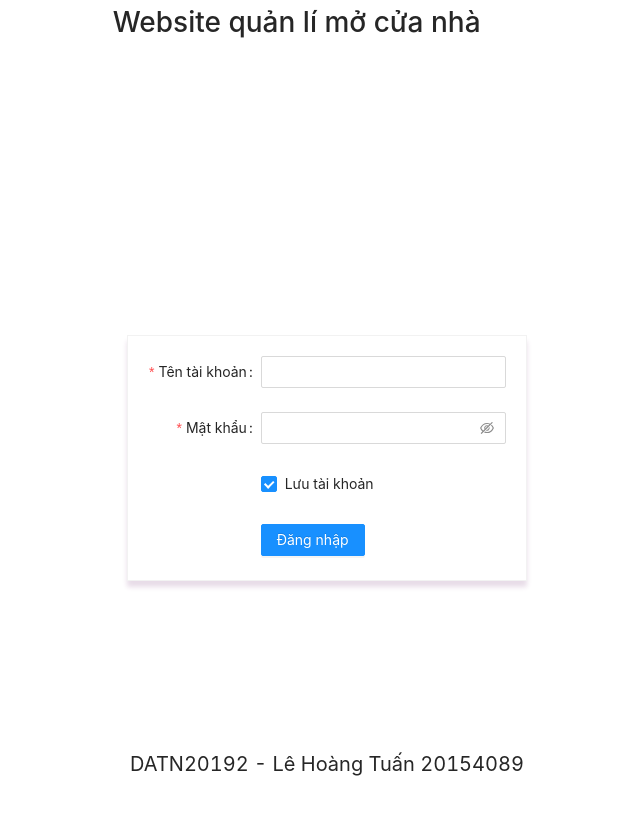
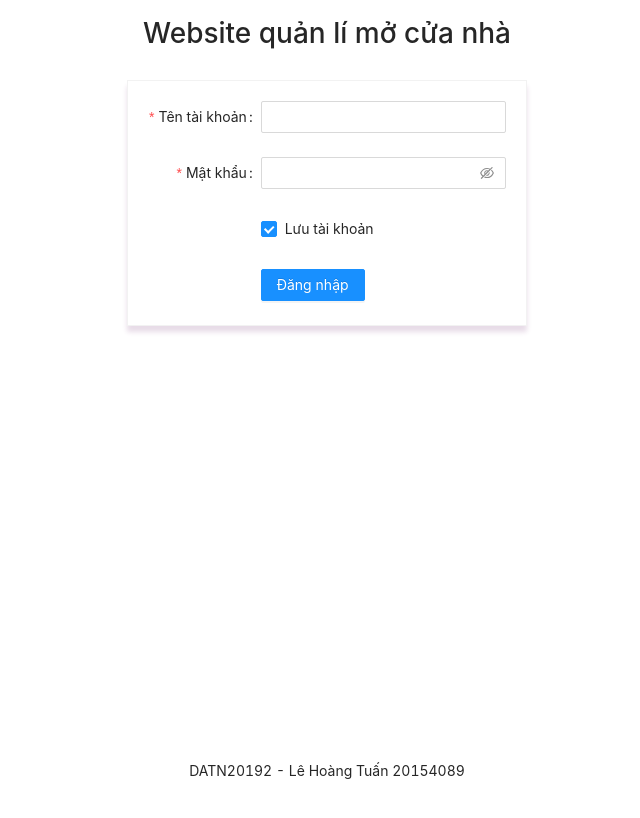
Before and after one commit to LeHoangTuanbk/react-fe-app, a React (Create React App) app: page / in a window 1280 px wide. Shown: the top 818 px of the page, without its empty margins (313-953 px from the left). Built offline with nearby package versions, Linux system fonts and the light colour scheme.

Commit message:
feat: update 15-06

```diff
--- a/package.json
+++ b/package.json
@@ -15,7 +15,7 @@
     "superagent": "^5.2.2"
   },
   "scripts": {
-    "start": "PORT=3006 react-scripts start",
+    "start": "react-scripts start",
     "build": "react-scripts build",
     "test": "react-scripts test",
     "eject": "react-scripts eject"
--- a/src/App.css
+++ b/src/App.css
@@ -44,6 +44,15 @@
   height: 100%;
 }
 
+#root > div {
+  display: flex;
+  flex-direction: column;
+  justify-content: space-between;
+  min-height: 100vh;
+}
+
+#root > div >
+
 .login-container {
   width: 100%;
   height: 100vh;
@@ -54,10 +63,16 @@
   margin: auto;
 }
 
-.navbar {
+.header {
   display: flex;
   justify-content: space-between;
-  padding: 20px;
+  align-items: center;
+  height: 80px;
+}
+
+.header > p {
+  position: relative;
+  right: 20px;
 }
 
 .content {
--- a/src/App.js
+++ b/src/App.js
@@ -50,18 +50,27 @@ export default class App extends React.PureComponent {
 
     return (
       <div>
+        <div className="container">
           <div className="header" >
-          <h1 style={{textAlign: 'right', width: '62%'}}>Website quản lí mở cửa nhà</h1>
+            <div></div>
+            <h1>Website quản lí mở cửa nhà</h1>
+            {
+              isAdmin ? (
+                <p onClick={this.logout} style={{ cursor: "pointer", color: "red" }}>Đăng xuất</p>
+              ): <div></div>
+            }
           </div>
           <Router>
             <Switch>
               <Route path="/" exact>
                 <Home isAdmin={isAdmin} setIsAdmin={() => this.setState({ isAdmin: true })} />
               </Route>
-          <PrivateRoute component={Dashboard} isAdmin={isAdmin} logout={this.logout} currentAdmin={currentAdmin} />
+              <PrivateRoute path="/dashboard" component={Dashboard} isAdmin={isAdmin} logout={this.logout} currentAdmin={currentAdmin} />
             </Switch>
           </Router>
-      <div className="footer" style={{ position: "absolute", bottom: 20, left: "50%", transform: "translate(-50%, 0)", fontSize: "20px" }}>
+        </div>
+
+        <div className="footer" style={{ height: '40px', textAlign: 'center' }}>
           DATN20192 - Lê Hoàng Tuấn 20154089
         </div>
       </div>
--- a/src/screens/CreateUserModal/index.jsx
+++ b/src/screens/CreateUserModal/index.jsx
@@ -97,10 +97,16 @@ export default class CreateUserModal extends React.PureComponent {
       <Modal
         title="Thêm user"
         visible={visible}
-        onCancel={onFinish}
+        onCancel={() => {
+          if(this.formRef.current) {
+            this.formRef.current.resetFields()
+          }
+          onFinish()
+        }}
         footer={null}
       >
         <Form
+
           ref={this.formRef}
           {...formItemLayout}
           name="register"
--- a/src/screens/Dashboard/index.jsx
+++ b/src/screens/Dashboard/index.jsx
@@ -60,11 +60,6 @@ export default class Dashboard extends React.PureComponent {
     var cardID = "13c6c61b";
     return (
       <div className="container">
-        <div className="navbar">
-          <p></p>
-          <p onClick={this.props.logout} style={{ cursor: "pointer", color: "red" }}>Đăng xuất</p>
-        </div>
-
         <div className="card-container">
           <Tabs type="card" tabPosition="left">
             <TabPane tab="Users" key="1">
```
Also changed, not shown: src/services/user.js (line endings or trailing spaces). Lines whose indentation alone changed are shown as unchanged.
